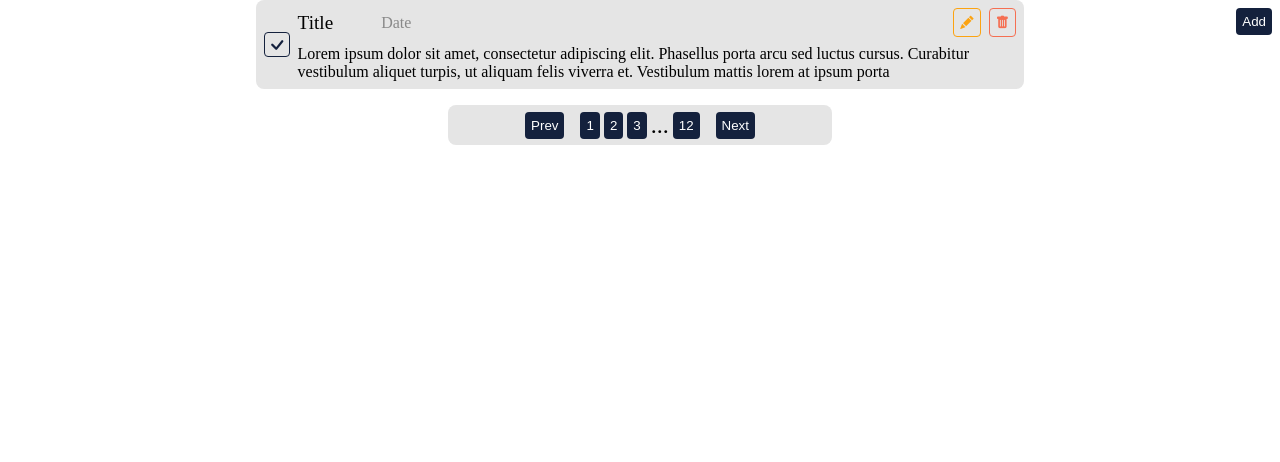
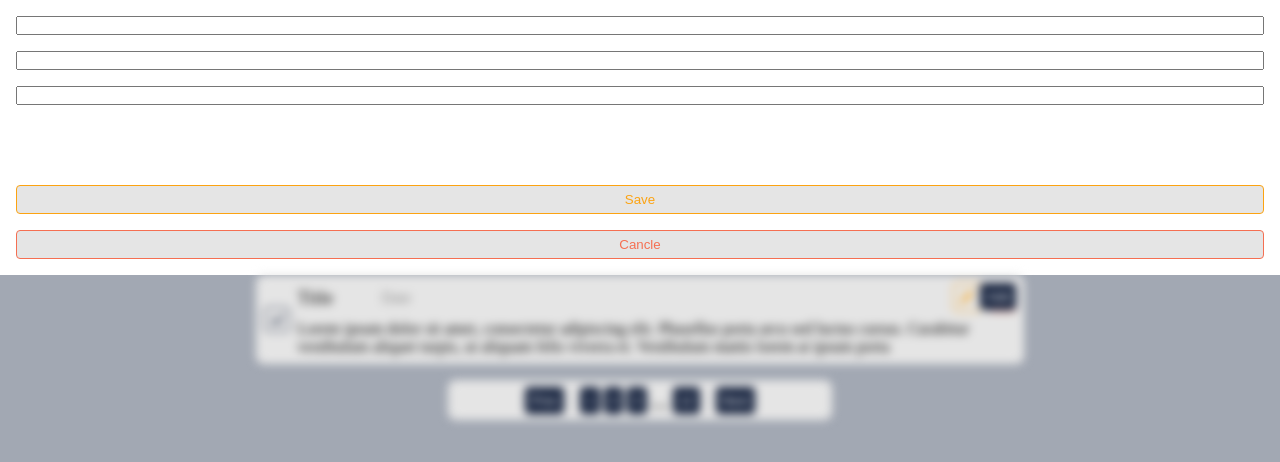
Before and after one commit to srbmm/hw12, a plain HTML site: page index.html in a window 1280 px wide. Drawn offline with nearby package versions, Linux system fonts and the light colour scheme.

Commit message:
start add form

```diff
--- a/index.html
+++ b/index.html
@@ -9,9 +9,20 @@
     <link rel="stylesheet" href="style.css">
 </head>
 <body>
-    <div></div>
-    <div class=""></div>
-   <div class="container">
+    <div class="add-form">
+        <div class="inputs">
+            <input type="text">
+            <input type="text">
+            <input type="text">
+        </div>
+        <div class="btns-add">
+            <button class="btn pencil">Save</button>
+            <button class="btn trash">Cancle</button>
+        </div>
+    </div>
+    <div class="delete-alert none"></div>
+    <div class="blue-div"></div>
+   <div class="container blur">
     <button class="btn add">Add</button>
     <div class="todos">
         <div class="todo-box">
--- a/style.css
+++ b/style.css
@@ -80,9 +80,9 @@
     display: flex;
     gap: 0.25rem;
 }
-.div-black{
+.blue-div{
     position: absolute;
-    background-color: rgba(0, 0, 0, 0.419);
+    background-color: #14213d64;
     width: 100%;
     height: 100%;
 }
@@ -130,3 +130,22 @@
     background-color: #F56F52;
     color: #e5e5e5;
 }
+.add-form{
+    padding: 1rem;
+    display: flex;
+    flex-direction: column;
+    gap: 5rem;
+}
+.inputs{
+    display: flex;
+    flex-direction: column;
+    gap: 1rem;
+}
+.btns-add{
+    display: flex;
+    flex-direction: column;
+    gap: 1rem;
+}
+.btns-add > button{
+    background-color: #e5e5e5;
+}
```
